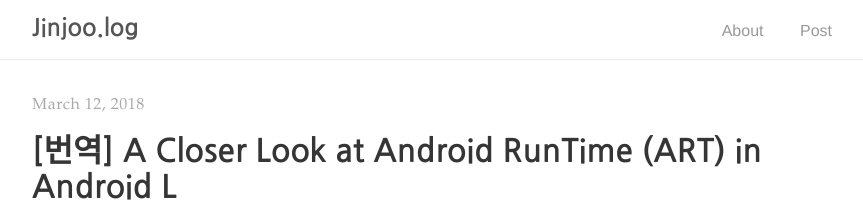
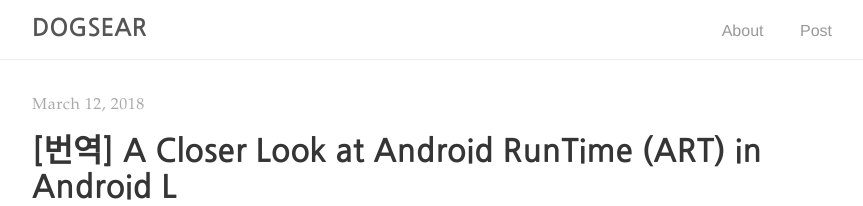
Before and after one commit to jinjoochoi/jinjoochoi.github.io, a Jekyll site: the page built from index.html, in a window 1280 px wide. Shown: the top 206 px of the page, without its empty margins (208-1071 px from the left). Built offline with Jekyll 4.4.1, drawn with Linux system fonts in a browser that asks for light colours; the list of posts is cut into pages by our own code.

Commit message:
Fix site.title

```diff
--- a/_config.yml
+++ b/_config.yml
@@ -1,5 +1,5 @@
 # Site settings
-title:          Jinjoo.log
+title:          DOGSEAR
 description:    "Jinjoo's log"
 baseurl:        "/"
 url:            "https://jinjoochoi.github.io"
```
